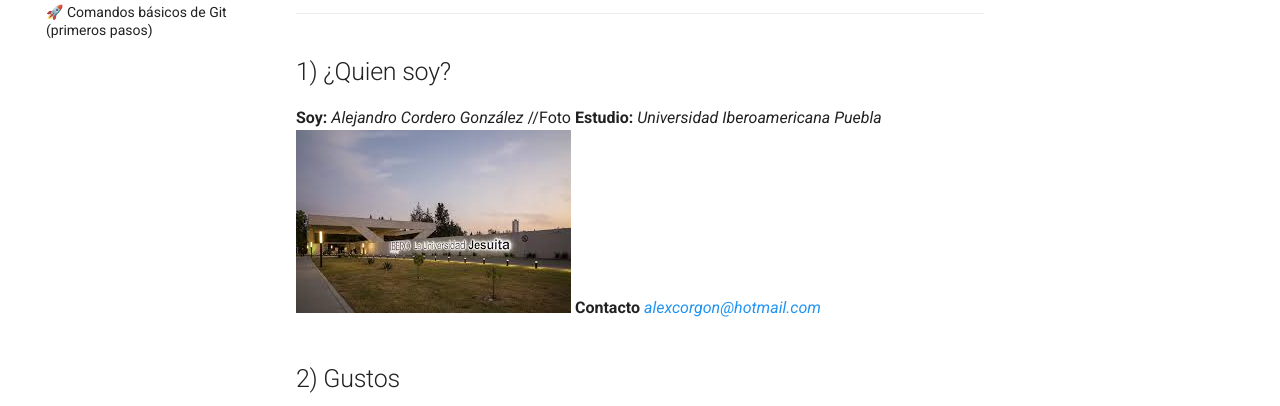
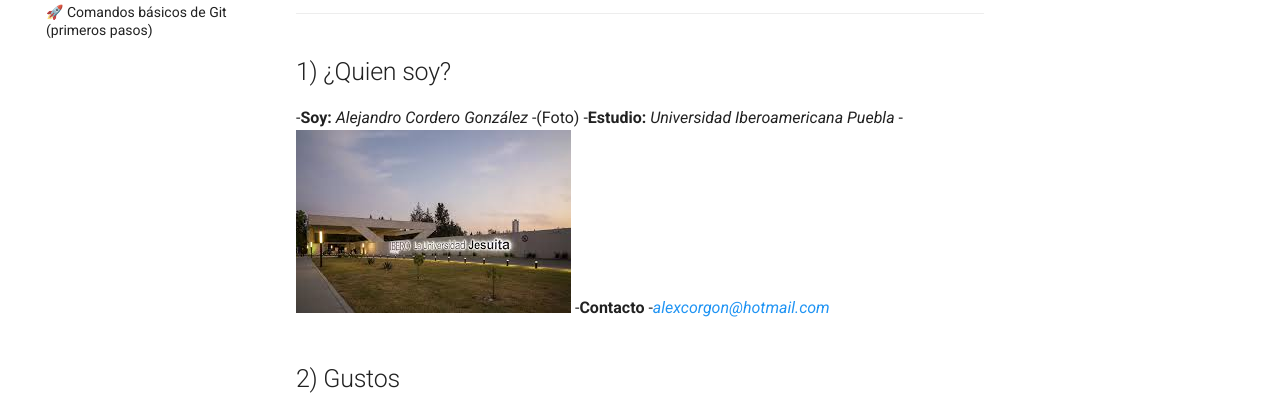
Before and after one commit to Cord3r0/Portafolio-Ibero-Alejandro, an MkDocs documentation site: the page built from docs/index.md, in a window 1280 px wide. Shown: the part 243-649 px from the top of the page. Built offline with MkDocs 1.6.1 and Material for MkDocs 9.7.7, drawn with Linux system fonts in a browser that asks for light colours.

Commit message:
Correciones Presentacion 1

```diff
--- a/docs/index.md
+++ b/docs/index.md
@@ -5,12 +5,12 @@ Esta es una **plantilla** basada en [MkDocs](https://www.mkdocs.org/) + [Materia
 
 ---
 ## 1) ¿Quien soy?
-**Soy:** _Alejandro Cordero González_
-//Foto
-**Estudio:** _Universidad Iberoamericana Puebla_
-![Diagrama del sistema](recursos/imgs/ibero.jpeg)
-**Contacto**
-_[alexcorgon@hotmail.com](alexcorgon@hotmail.com)_
+-**Soy:** _Alejandro Cordero González_
+-(Foto)
+-**Estudio:** _Universidad Iberoamericana Puebla_
+-![Diagrama del sistema](recursos/imgs/ibero.jpeg)
+-**Contacto**
+-_[alexcorgon@hotmail.com](alexcorgon@hotmail.com)_
 
 
 ## 2) Gustos
```
